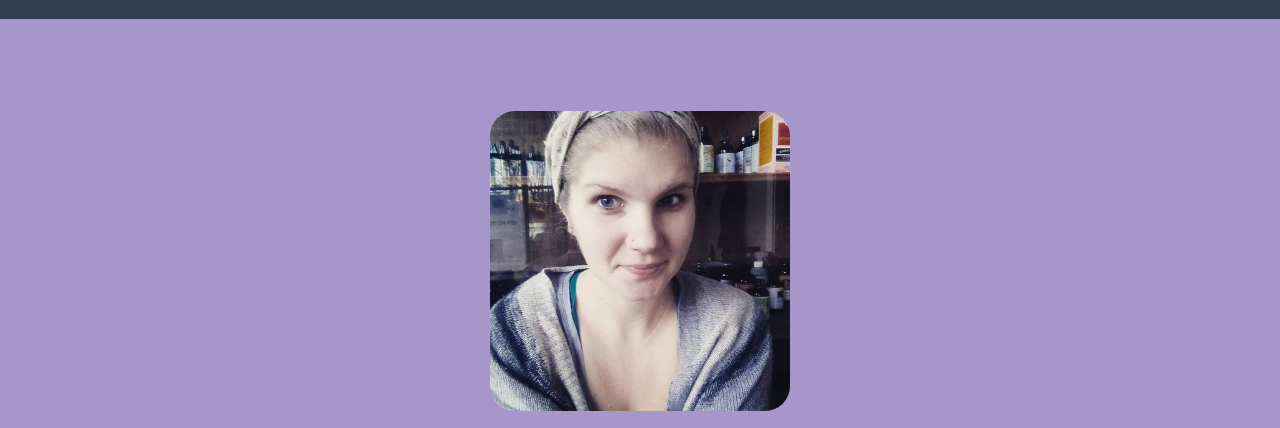
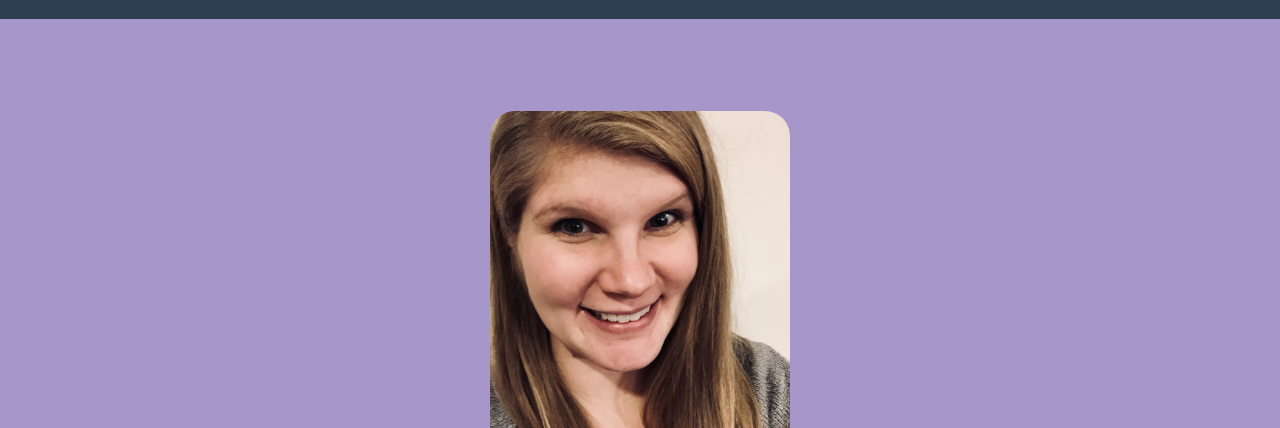
Before and after one commit to mothermoose/mothermoose.github.io, a website with bundled scripts: page index.html in a window 1280 px wide. Shown: the part 89-517 px from the top of the page. Built offline with nearby package versions, Linux system fonts and the light colour scheme.

Commit message:
hit save

```diff
--- a/index.html
+++ b/index.html
@@ -49,7 +49,7 @@
     <!-- Header -->
     <header class="masthead">
       <div class="container">
-        <img class="img-fluid" src="img/Melanie_Profile.jpg" alt="Melanie_Profile">
+        <img class="img-fluid" src="img/Melanie.jpg" alt="Melanie_Profile">
         <div class="intro-text">
           <span class="name">Melanie Ilseman</span>
           <!-- <hr class="star-light"> -->
```
